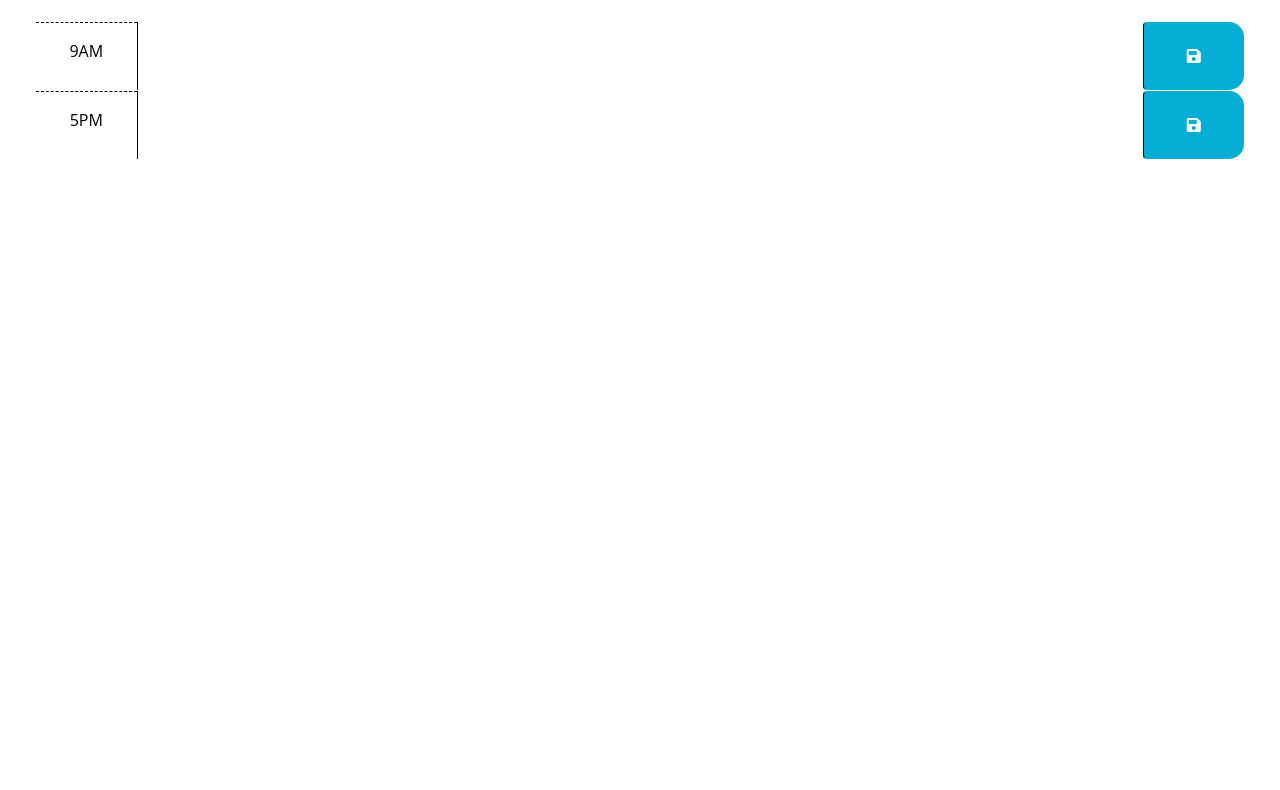
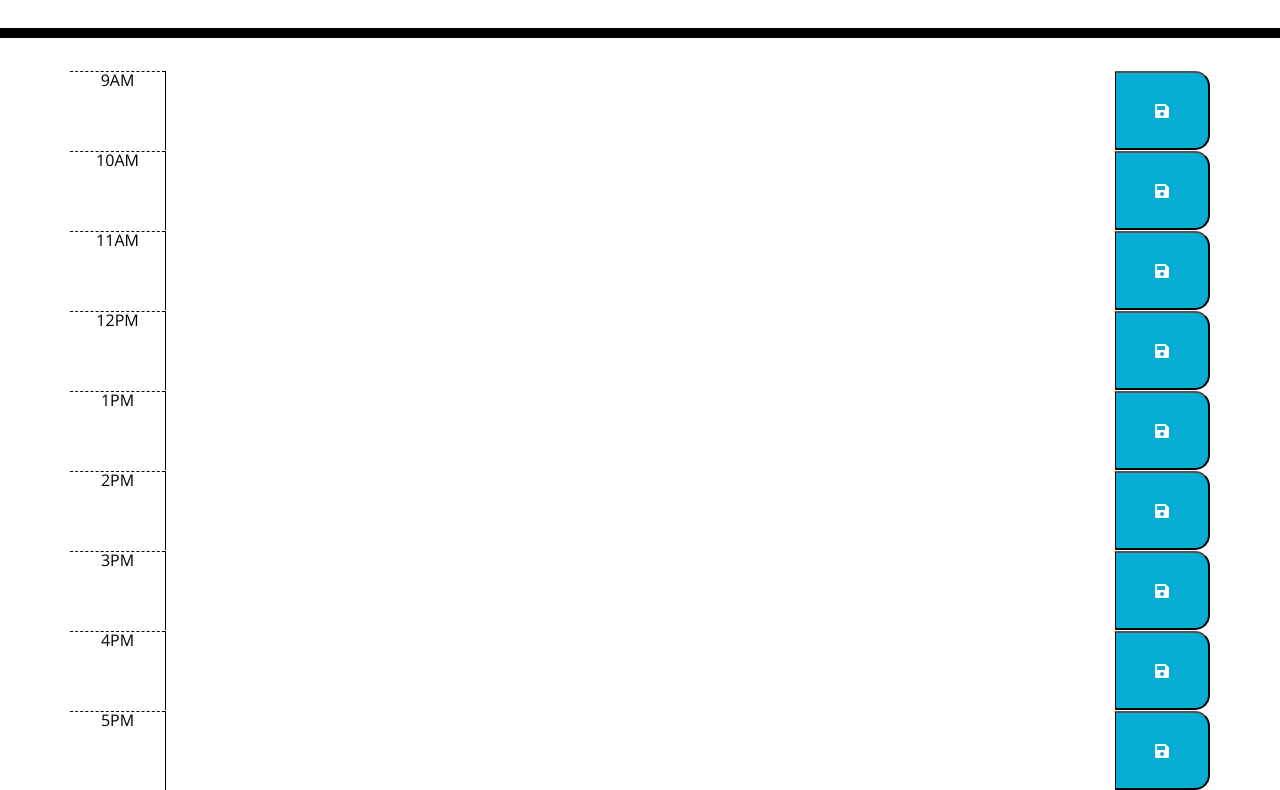
Before and after one commit to Lyman17/work-day-scheduler, a plain HTML site: page index.html in a window 1280 px wide. Shown: the part 230-1020 px from the top of the page. Before the commit the page ends 800 px from the top, so only its background shows below. Drawn offline with nearby package versions, Linux system fonts and the light colour scheme; files that its build step writes are made by us from their sources.

Commit message:
hours & locks

```diff
--- a/assets/css/style.css
+++ b/assets/css/style.css
@@ -1,81 +1,71 @@
-/*
-   CSS code for styling a time-block planner application.
-   The styles defined here are meant to customize the appearance of various elements
-   to enhance the user experience and improve readability.
-
-   Note: The actual HTML structure and interaction with JavaScript are not shown here,
-   but this CSS is likely used in conjunction with an HTML layout and JavaScript
-   functionality to create a functional time-block planner.
-
-*/
-
-/* Styling for the body element */
 body {
-    font-family: 'Open Sans', sans-serif; /* Uses 'Open Sans' font or a default sans-serif font for the entire document */
-    font-size: 16px; /* Sets the default font size to 16 pixels for better readability */
+    font-family: 'Open Sans', sans-serif;
+    font-size: 16px;
+    line-height: 1;
   }
 
-  /* Styling for the textarea elements used in the time-blocks */
   textarea {
-    background: transparent; /* Makes the background of the textarea transparent */
-    border: none; /* Removes the border of the textarea */
-    resize: none; /* Prevents the user from resizing the textarea */
-    color: #000000; /* Sets the text color to black */
-    border-left: 1px solid black; /* Adds a left border with a 1-pixel width and black color */
-    padding: 10px; /* Adds 10 pixels of padding inside the textarea */
+    background: transparent;
+    border: none;
+    resize: none;
+    color: #000000;
+    border-left: 1px solid black;
+    padding: 10px;
   }
 
-  /* Styling for elements with the class 'description' */
-  .description {
-    white-space: pre-wrap; /* Allows wrapping of text and preserves whitespace for better formatting */
+  .jumbotron {
+    text-align: center;
+    background-color: transparent;
+    color: black;
+    border-radius: 0;
+    border-bottom: 10px solid black;
   }
 
-  /* Styling for elements with the class 'time-block' */
-  .time-block {
-    border-radius: 15px; /* Rounds the corners of the element with a 15-pixel radius, giving it a rounded appearance */
+  .description {
+    white-space: pre-wrap;
   }
 
-  /* Styling for elements with the class 'row' */
-  .row {
-    border-top: 1px solid white; /* Adds a top border with a 1-pixel width and white color */
+  .time-block {
+    text-align: center;
+    border-radius: 15px;
   }
 
-  /* Styling for elements with the class 'hour' */
-  .hour {
-    background-color: #ffffff; /* Sets the background color to white */
-    color: #000000; /* Sets the text color to black */
-    border-top: 1px dashed #000000; /* Adds a dashed top border with a 1-pixel width and black color */
+  .row {
+    white-space: pre-wrap;
+    height: 80px;
+    border-top: 1px solid white;
   }
 
-  /* Styling for elements with the class 'past' */
-  .past {
-    background-color: #d3d3d3; /* Sets the background color to light gray */
-    color: white; /* Sets the text color to white */
+  .hour {
+    background-color: #ffffff;
+    color: #000000;
+    border-top: 1px dashed #000000;
   }
 
-  /* Styling for elements with the class 'present' */
-  .present {
-    background-color: #ff6961; /* Sets the background color to a light red */
-    color: white; /* Sets the text color to white */
+  .past {
+    background-color: #d3d3d3;
+    color: white;
   }
 
-  /* Styling for elements with the class 'future' */
-  .future {
-    background-color: #77dd77; /* Sets the background color to a light green */
-    color: white; /* Sets the text color to white */
+  .present {
+    background-color: #ff6961;
+    color: white;
   }
 
-  /* Styling for elements with the class 'saveBtn' */
-  .saveBtn {
-    border-left: 1px solid black; /* Adds a left border with a 1-pixel width and black color */
-    border-top-right-radius: 15px; /* Rounds the top-right corner with a 15-pixel radius, giving it a rounded appearance */
-    border-bottom-right-radius: 15px; /* Rounds the bottom-right corner with a 15-pixel radius, giving it a rounded appearance */
-    background-color: #06aed5; /* Sets the background color to a light blue */
-    color: white; /* Sets the text color to white */
+  .future {
+    background-color: #77dd77;
+    color: white;
   }
 
-  /* Styling for the hover effect on elements inside 'saveBtn' class */
+  .saveBtn {
+    border-left: 1px solid black;
+    border-top-right-radius: 15px;
+    border-bottom-right-radius: 15px;
+    background-color: #06aed5;
+    color: white;
+  }
+
   .saveBtn i:hover {
-    font-size: 20px; /* Increases the font size to 20 pixels on hover */
-    transition: all 0.3s ease-in-out; /* Adds a smooth transition effect over 0.3 seconds */
+    font-size: 20px;
+    transition: all 0.3s ease-in-out;
   }
--- a/index.html
+++ b/index.html
@@ -1,48 +1,84 @@
 <!DOCTYPE html>
 <html lang="en">
-
   <head>
-  <meta charset="UTF-8">
-  <meta name="viewport" content="width=device-width, initial-scale=1.0">
-  <meta http-equiv="X-UA-Compatible" content="ie=edge">
-  <link href="https://cdn.jsdelivr.net/npm/bootstrap@5.1.3/dist/css/bootstrap.min.css" rel="stylesheet" crossorigin="anonymous">
-  <link rel="stylesheet" href="https://use.fontawesome.com/releases/v5.8.1/css/all.css" crossorigin="anonymous">
-  <link href="https://fonts.googleapis.com/css2?family=Fira+Sans:wght@400;700&display=swap" rel="stylesheet">
-  <link rel="stylesheet" href="style.css">
-  <title>Work Day Planner</title>
+    <meta charset="UTF-8" />
+    <meta name="viewport" content="width=device-width, initial-scale=1.0" />
+    <meta http-equiv="X-UA-Compatible" content="ie=edge" />
+    <link
+      rel="stylesheet"
+      href="https://stackpath.bootstrapcdn.com/bootstrap/4.3.1/css/bootstrap.min.css"
+    />
+    <link
+      rel="stylesheet"
+      href="https://use.fontawesome.com/releases/v5.8.1/css/all.css"
+      integrity="sha384-50oBUHEmvpQ+1lW4y57PTFmhCaXp0ML5d60M1M7uH2+nqUivzIebhndOJK28anvf"
+      crossorigin="anonymous"
+    />
+    <link
+      href="https://fonts.googleapis.com/css?family=Open+Sans&display=swap"
+      rel="stylesheet"
+    />
+    <link rel="stylesheet" href="./assets/style.css"/>
+    <title>Work Day Scheduler</title>
   </head>
 
   <body>
-  <header class="p-5 mb-4">
-    <h1 class="display-3">Work Day Planner</h1>
+    <header class="jumbotron">
+      <h1 class="display-3">Work Day Scheduler</h1>
       <p class="lead">A simple calendar app for scheduling your work day</p>
       <p id="currentDay" class="lead"></p>
     </header>
-  <div class="container-fluid px-5">
-    <!-- Time-blocks for standard business hours from 9am to 5pm -->
-    <div id="hour-9" class="row time-block">
-      <div class="col-2 col-md-1 hour text-center py-3">9AM</div>
-      <textarea class="col-8 col-md-10 description"></textarea>
-      <button class="btn saveBtn col-2 col-md-1" aria-label="save">
-        <i class="fas fa-save" aria-hidden="true"></i>
-      </button>
+    <div class="container time-block">
+      <!-- Timeblocks go here -->
+        <div class="row">
+          <div class="hour col-1">9AM</div>
+          <textarea class="description col-10" id="9"></textarea>
+          <button class="saveBtn col-1" id="btn9"><i class="fa fa-save"></i></button>
         </div>
-
-    <!-- More time-blocks for each hour... -->
-
-    <!-- Time-block for 5pm -->
-    <div id="hour-17" class="row time-block">
-      <div class="col-2 col-md-1 hour text-center py-3">5PM</div>
-      <textarea class="col-8 col-md-10 description"></textarea>
-      <button class="btn saveBtn col-2 col-md-1" aria-label="save">
-        <i class="fas fa-save" aria-hidden="true"></i>
-      </button>
+        <div class="row">
+          <div class="hour col-1">10AM</div>
+          <textarea class="description col-10" id="10"></textarea>
+          <button class="saveBtn col-1" id="btn10"><i class="fa fa-save"></i></button>
+        </div>
+        <div class="row">
+          <div class="hour col-1">11AM</div>
+          <textarea class="description col-10" id="11"></textarea>
+          <button class="saveBtn col-1"  id="btn11"><i class="fa fa-save"></i></button>
+        </div>
+        <div class="row">
+          <div class="hour col-1">12PM</div>
+          <textarea class="description col-10"  id="12"></textarea>
+          <button class="saveBtn col-1" id="btn12"><i class="fa fa-save"></i></button>
+        </div>
+        <div class="row" >
+          <div class="hour col-1">1PM</div>
+          <textarea class="description col-10" id="13"></textarea>
+          <button class="saveBtn col-1" id="btn13"><i class="fa fa-save"></i></button>
+        </div>
+        <div class="row" >
+          <div class="hour col-1">2PM</div>
+          <textarea class="description col-10" id="14"></textarea>
+          <button class="saveBtn col-1" id="btn14"><i class="fa fa-save"></i></button>
+        </div>
+        <div class="row" >
+          <div class="hour col-1">3PM</div>
+          <textarea class="description col-10" id="15"></textarea>
+          <button class="saveBtn col-1" id="btn15"><i class="fa fa-save"></i></button>
+        </div>
+        <div class="row" >
+          <div class="hour col-1">4PM</div>
+          <textarea class="description col-10" id="16"></textarea>
+          <button class="saveBtn col-1" id="btn16"><i class="fa fa-save"></i></button>
+        </div>
+        <div class="row" >
+          <div class="hour col-1">5PM</div>
+          <textarea class="description col-10" id="17"></textarea>
+          <button class="saveBtn col-1" id="btn17"><i class="fa fa-save"></i></button>
         </div>
     </div>
 
     <script src="https://cdnjs.cloudflare.com/ajax/libs/jquery/3.2.1/jquery.min.js"></script>
-  <script src="https://cdn.jsdelivr.net/npm/dayjs@1.11.3/dayjs.min.js" integrity="sha256-iu/zLUB+QgISXBLCW/mcDi/rnf4m4uEDO0wauy76x7U=" crossorigin="anonymous"></script>
-  <script src="script.js"></script>
+    <script src="https://cdnjs.cloudflare.com/ajax/libs/moment.js/2.24.0/moment.min.js"></script>
+    <script src="./assets/script.js"></script>
   </body>
-
 </html>
```
Also changed, not shown: assets/js/script.js (+107 -46 lines). Lines whose indentation alone changed are shown as unchanged.
